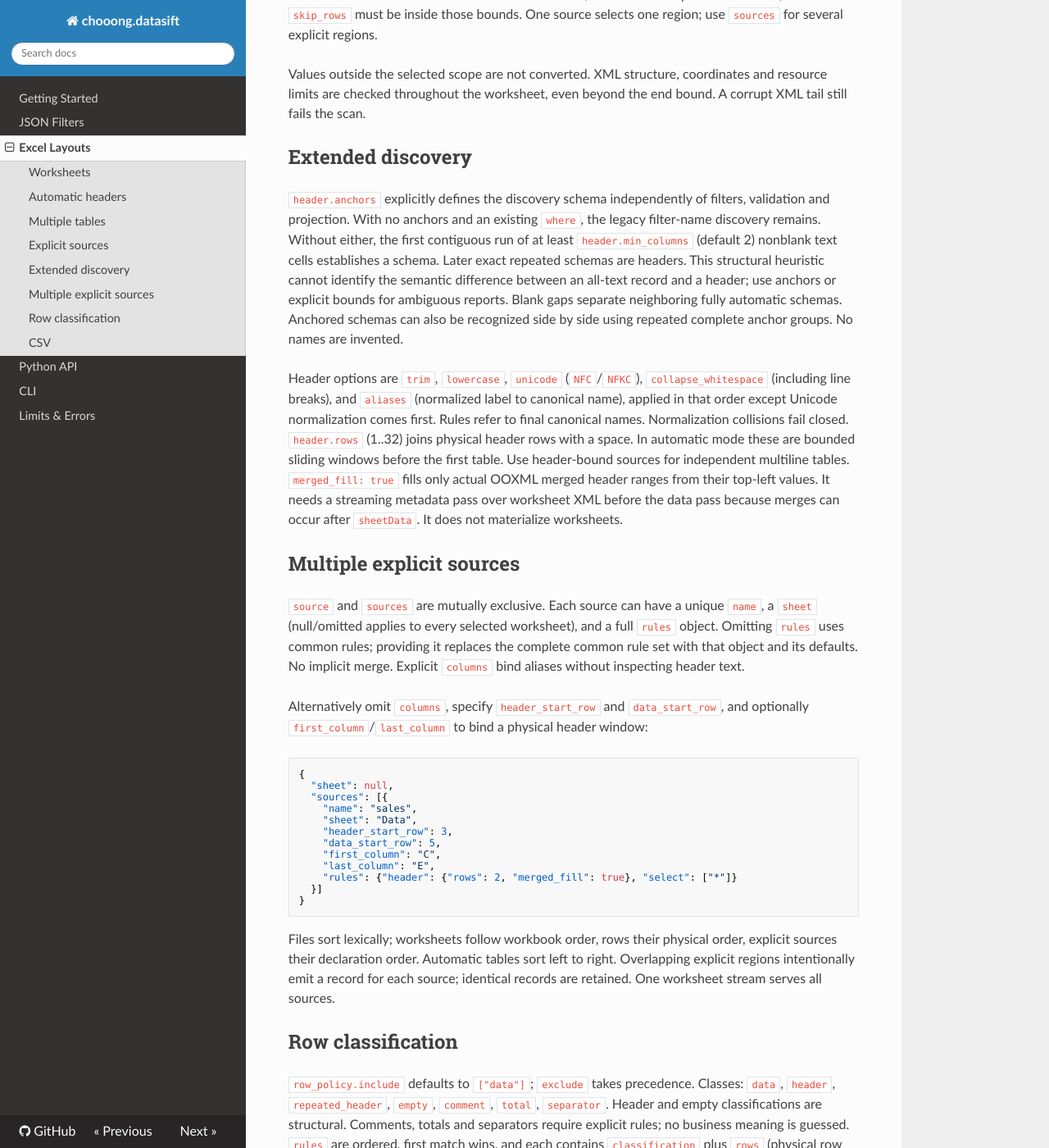
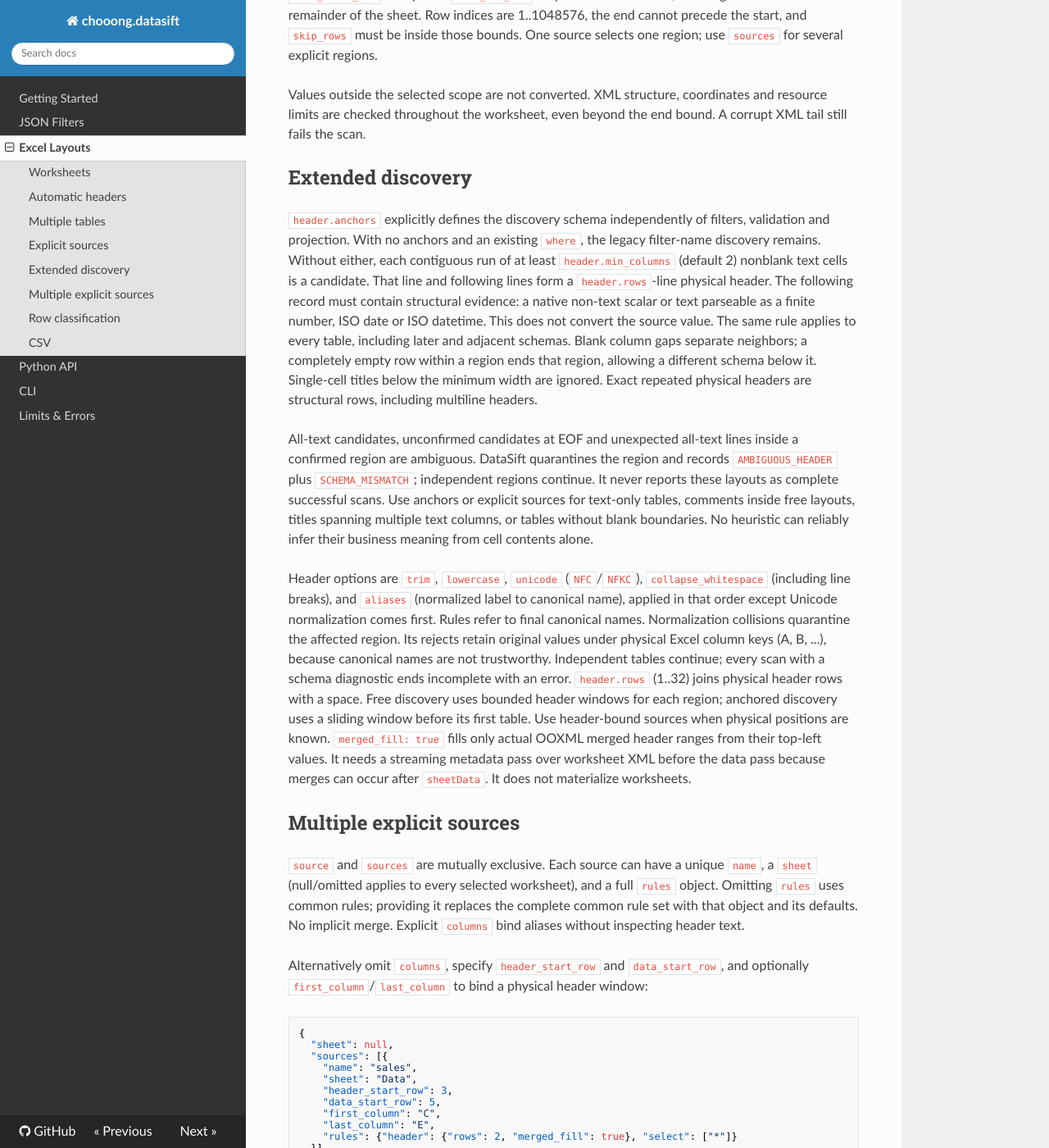
Before and after one commit to chooong-group/chooong.datasift, an MkDocs documentation site: the page built from docs/layouts.md, in a window 1280 px wide and 1400 px high, scrolled down 1794 px. Shown: the whole window at 82% size. Built offline with MkDocs 1.6.1, drawn with Linux system fonts in a browser that asks for light colours; nearby versions of some CDN libraries; some of the changed text lies outside the part shown.

Commit message:
docs: define partial scans and trusted recovery contract

```diff
--- a/docs/layouts.md
+++ b/docs/layouts.md
@@ -6,7 +6,9 @@ A nonblank `sheet` string selects one worksheet; `null` scans all worksheets,
 including hidden ones, in workbook order. The string `"null"` names a worksheet.
 Chart sheets without worksheet rows are skipped.
 
-A named sheet without a complete schema raises `ValueError`. With `sheet: null`,
+An anchored named-sheet scan without a complete header raises `ValueError` at
+initialization. Free discovery resolves headers during iteration and reports
+ambiguity as an incomplete scan; see below. With `sheet: null`,
 unmatched worksheets contribute no rows; no matching schema anywhere means an
 empty result. Explicit bindings apply unchanged on each selected worksheet.
 
@@ -38,7 +40,7 @@ A repeated single name alone cannot distinguish adjacent tables from duplicate
 columns. Partial groups or horizontal groups using indexed names may require
 explicit bindings.
 
-A later complete header replaces active tables whose intervals from first to
+For anchored discovery, a later complete header replaces active tables whose intervals from first to
 last selected column overlap it. Other neighboring tables continue, including
 records on the same row as a new header. Blank rows and comments do not end a
 table. Output follows worksheet order, row number, then leftmost selected column.
@@ -91,21 +93,36 @@ bound. A corrupt XML tail still fails the scan.
 
 `header.anchors` explicitly defines the discovery schema independently of filters,
 validation and projection. With no anchors and an existing `where`, the legacy
-filter-name discovery remains. Without either, the first contiguous run of at
-least `header.min_columns` (default 2) nonblank text cells establishes a schema.
-Later exact repeated schemas are headers. This structural heuristic cannot
-identify the semantic difference between an all-text record and a header;
-use anchors or explicit bounds for ambiguous reports. Blank gaps separate
-neighboring fully automatic schemas. Anchored schemas can also be recognized
-side by side using repeated complete anchor groups. No names are invented.
+filter-name discovery remains. Without either, each contiguous run of at least
+`header.min_columns` (default 2) nonblank text cells is a candidate. That line
+and following lines form a `header.rows`-line physical header. The following record must contain
+structural evidence: a native non-text scalar or text parseable as a finite
+number, ISO date or ISO datetime. This does not convert the source value.
+The same rule applies to every table, including later and adjacent schemas.
+Blank column gaps separate neighbors; a completely empty row within a region
+ends that region, allowing a different schema below it. Single-cell titles
+below the minimum width are ignored. Exact repeated physical headers are
+structural rows, including multiline headers.
+
+All-text candidates, unconfirmed candidates at EOF and unexpected all-text lines
+inside a confirmed region are ambiguous. DataSift quarantines the region and
+records `AMBIGUOUS_HEADER` plus `SCHEMA_MISMATCH`; independent regions continue.
+It never reports these layouts as complete successful scans. Use anchors or
+explicit sources for text-only tables, comments inside free layouts, titles
+spanning multiple text columns, or tables without blank boundaries. No heuristic
+can reliably infer their business meaning from cell contents alone.
 
 Header options are `trim`, `lowercase`, `unicode` (`NFC`/`NFKC`),
 `collapse_whitespace` (including line breaks), and `aliases` (normalized label to
 canonical name), applied in that order except Unicode normalization comes first.
-Rules refer to final canonical names. Normalization collisions fail closed.
-`header.rows` (1..32) joins physical header rows with a space. In automatic mode
-these are bounded sliding windows before the first table. Use header-bound
-sources for independent multiline tables. `merged_fill: true` fills only actual
+Rules refer to final canonical names. Normalization collisions quarantine the
+affected region. Its rejects retain original values under physical Excel column
+keys (A, B, ...), because canonical names are not trustworthy. Independent tables
+continue; every scan with a schema diagnostic ends incomplete with an error.
+`header.rows` (1..32) joins physical header rows with a space. Free discovery
+uses bounded header windows for each region; anchored discovery uses a sliding
+window before its first table. Use header-bound sources when physical positions
+are known. `merged_fill: true` fills only actual
 OOXML merged header ranges from their top-left values. It needs a streaming
 metadata pass over worksheet XML before the data pass because merges can occur
 after `sheetData`. It does not materialize worksheets.
@@ -145,7 +162,9 @@ identical records are retained. One worksheet stream serves all sources.
 
 `row_policy.include` defaults to `["data"]`; `exclude` takes precedence.
 Classes: `data`, `header`, `repeated_header`, `empty`, `comment`, `total`,
-`separator`. Header and empty classifications are structural. Comments, totals
+`separator`. Header and empty classifications are structural; free discovery consumes blank
+region boundaries before row classification. Explicit sources can classify and
+include physical empty records. Comments, totals
 and separators require explicit rules; no business meaning is guessed.
 `rules` are ordered, first match wins, and each contains `classification` plus
 `rows` (physical row numbers), `where`, or both (AND). Conditions inspect original
```
Also changed, not shown: CHANGELOG.md (+21 -0 lines), README.md (+5 -0 lines), docs/cli.md (+40 -8 lines), docs/contract.md (+5 -2 lines), docs/limits.md (+10 -3 lines), docs/python-api.md (+15 -3 lines).
